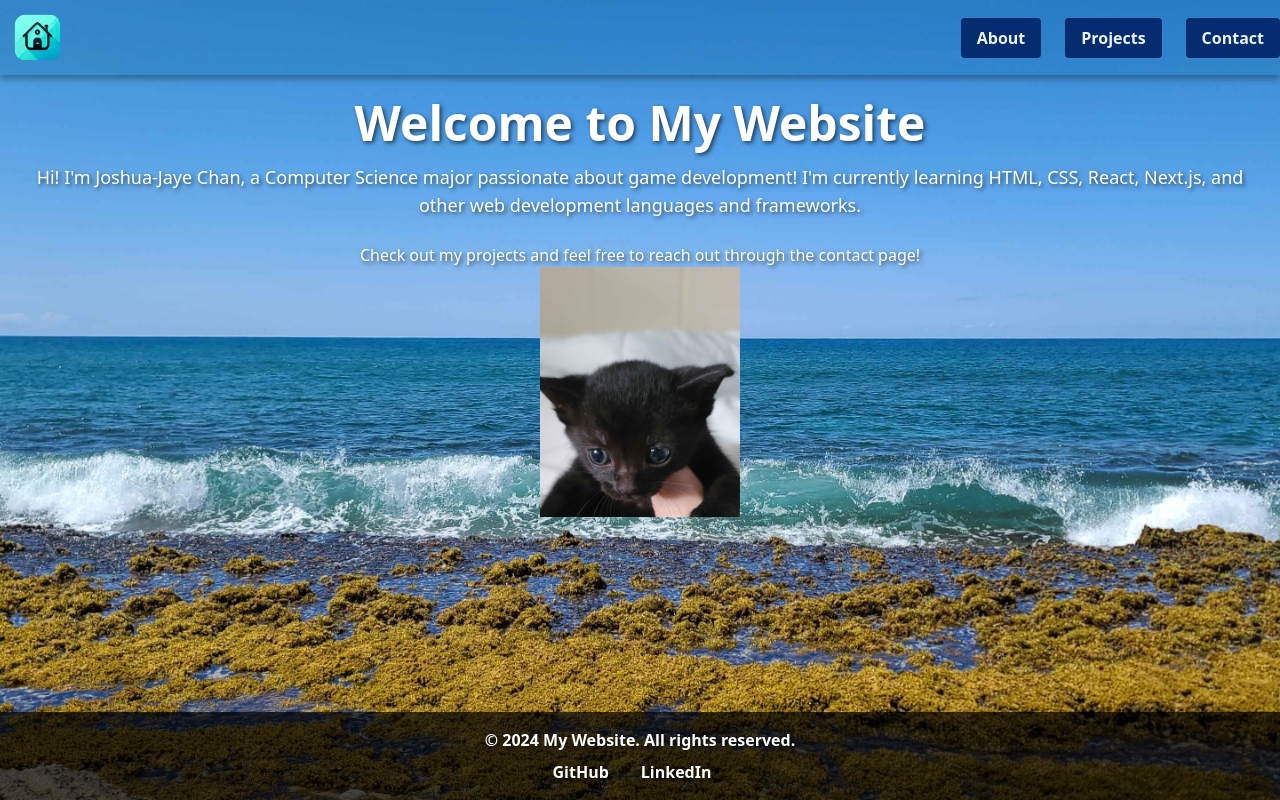
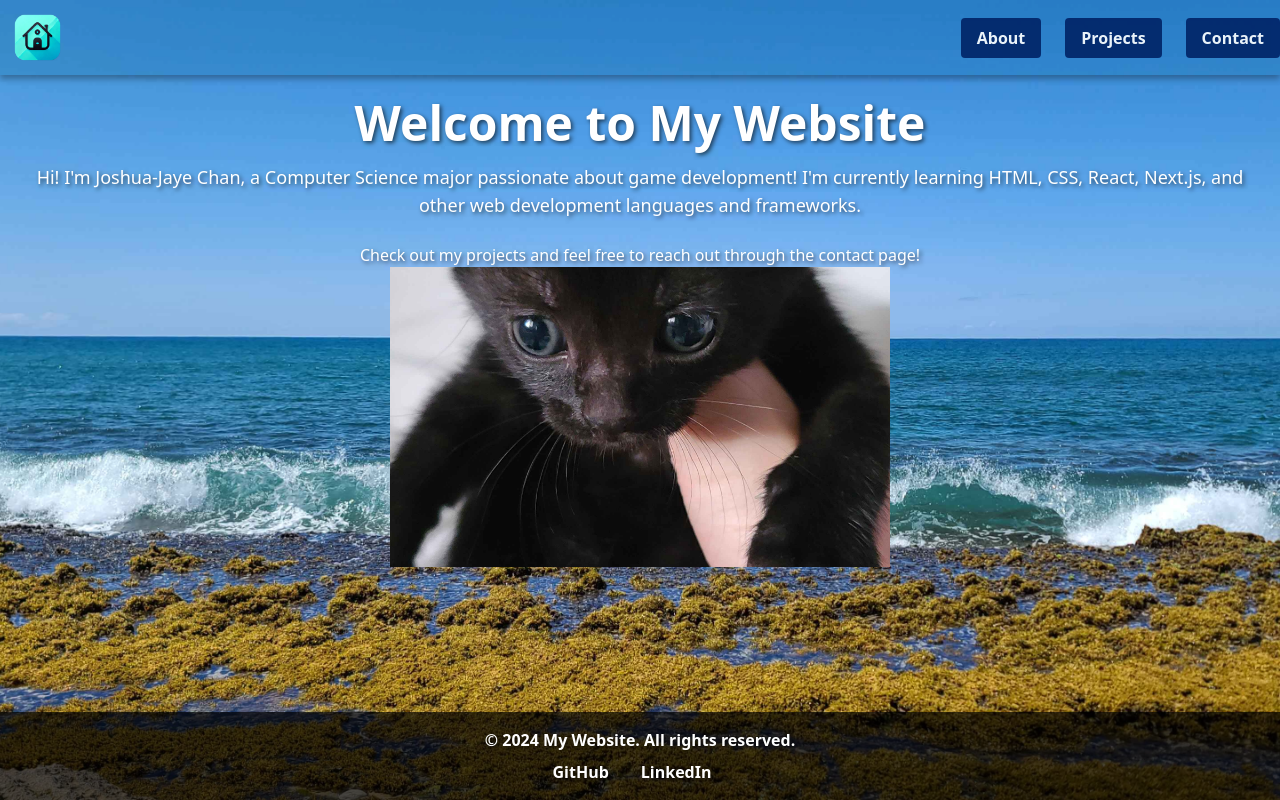
Before and after one commit to FrostyJosh/website, a Next.js app: page / in a window 1280 px wide. Built offline with nearby package versions, Linux system fonts and the light colour scheme.

Commit message:
Fixed errors for homepage

```diff
--- a/app/components/Carousel.js
+++ b/app/components/Carousel.js
@@ -1,6 +1,7 @@
 "use client";
 
 import React, { useState, useEffect } from 'react';
+import Image from 'next/image';
 
 const CustomCarousel = () => {
   const images = [
@@ -11,12 +12,6 @@ const CustomCarousel = () => {
 
   const [currentIndex, setCurrentIndex] = useState(0);
 
-  const goToPrevious = () => {
-    const isFirstSlide = currentIndex === 0;
-    const newIndex = isFirstSlide ? images.length - 1 : currentIndex - 1;
-    setCurrentIndex(newIndex);
-  };
-
   const goToNext = () => {
     const isLastSlide = currentIndex === images.length - 1;
     const newIndex = isLastSlide ? 0 : currentIndex + 1;
@@ -26,17 +21,19 @@ const CustomCarousel = () => {
   useEffect(() => {
     const interval = setInterval(() => {
       goToNext();
-    }, 3500); // Change image every 3 seconds
-    return () => clearInterval(interval); // Cleanup
-  }, [currentIndex]);
+    }, 3500);
+
+    return () => clearInterval(interval);
+  }, []);
 
   return (
-    <div className="carousel" style={{ position: 'relative', width: '200px', height: '250px', overflow: 'hidden' }}>
-      <div className="carousel-images">
-        <img
+    <div className="carousel" style={{ position: 'relative', width: '500px', height: '300px', overflow: 'hidden' }}>
+      <div className="carousel-images" style={{ position: 'relative', width: '100%', height: '100%' }}>
+        <Image
           src={images[currentIndex].src}
           alt={images[currentIndex].alt}
-          style={{ width: '100%', height: '100%', objectFit: 'cover' }} // Add fixed size and objectFit
+          layout="fill"
+          objectFit="cover"  // Ensures the image covers the whole container
         />
       </div>
     </div>
--- a/app/layout.tsx
+++ b/app/layout.tsx
@@ -1,6 +1,6 @@
 import type { Metadata } from "next";
 import "./globals.css";
-import { Analytics } from "@vercel/analytics/react";
+//import { Analytics } from "@vercel/analytics/react";
 
 export const metadata: Metadata = {
   title: "Create Next App",
--- a/app/page.tsx
+++ b/app/page.tsx
@@ -10,7 +10,7 @@ export default function Home() {
         <section className="container mx-auto text-center">
           <h1 className="text-5xl font-bold mb-4">Welcome to My Website</h1>
           <p className="text-lg mb-6">
-            Hi! I'm Joshua-Jaye Chan, a Computer Science major passionate about game development! I'm currently learning HTML, CSS, React, Next.js, and other web development languages and frameworks.
+            Hi! I&#39;m Joshua-Jaye Chan, a Computer Science major passionate about game development! I&#39;m currently learning HTML, CSS, React, Next.js, and other web development languages and frameworks.
           </p>
           <p>Check out my projects and feel free to reach out through the contact page!</p>
 
```
